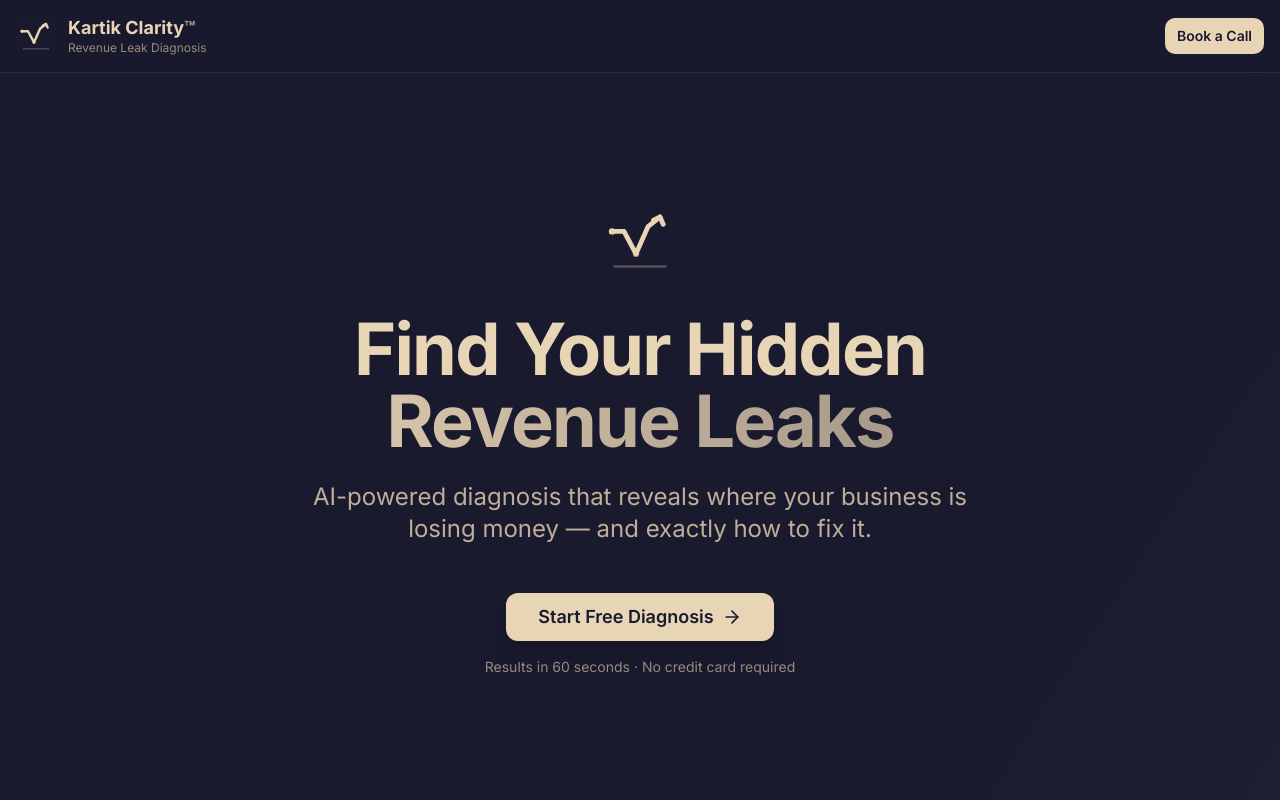
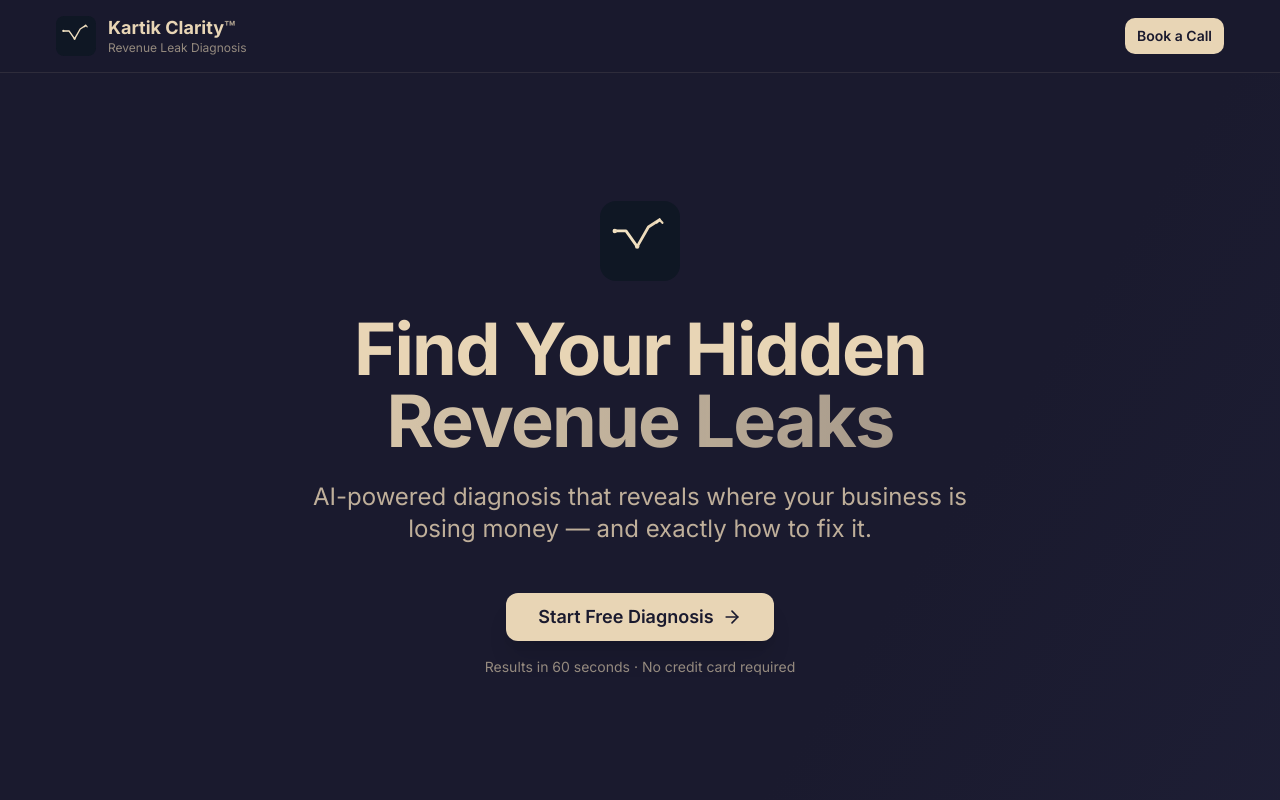
Before and after one commit to kartikr222/kartikclarity.revenueleakdetector, a React (Vite) app: page / in a window 1280 px wide. Shown: the top 800 px of the page. Built offline with nearby package versions, Linux system fonts and the light colour scheme; no server answers.

Commit message:
feat(branding): add optimized SVG branding assets and UI polish

```diff
--- a/index.html
+++ b/index.html
@@ -2,12 +2,9 @@
 <html lang="en">
   <head>
     <meta charset="UTF-8" />
-    <link rel="icon" type="image/x-icon" href="/favicon.ico" />
-    <link rel="icon" type="image/png" sizes="16x16" href="/favicon-16x16.png" />
+    <link rel="icon" href="/assets/logo.svg" type="image/svg+xml">
     <link rel="icon" type="image/png" sizes="32x32" href="/favicon-32x32.png" />
-    <link rel="icon" type="image/png" sizes="192x192" href="/favicon-192x192.png" />
-    <link rel="icon" type="image/png" sizes="512x512" href="/favicon-512x512.png" />
-    <link rel="apple-touch-icon" href="/apple-touch-icon.png" />
+    <link rel="apple-touch-icon" href="/assets/logo.svg" />
     <meta name="viewport" content="width=device-width, initial-scale=1.0" />
 
     <meta name="description" content="Discover hidden revenue leaks in your business with AI-powered diagnosis. Get a comprehensive Revenue Leak Score and actionable recommendations in minutes." />
@@ -18,7 +15,7 @@
     <meta property="og:url" content="https://revenue-leak-diagnosis.vercel.app/" />
     <meta property="og:title" content="Kartik Clarity™ Revenue Leak Diagnosis" />
     <meta property="og:description" content="Discover hidden revenue leaks in your business with AI-powered diagnosis." />
-    <meta property="og:image" content="https://revenue-leak-diagnosis.vercel.app/og-image.png" />
+    <meta property="og:image" content="https://revenue-leak-diagnosis.vercel.app/assets/cover-banner.svg" />
 
     <meta property="twitter:card" content="summary_large_image" />
     <meta property="twitter:url" content="https://revenue-leak-diagnosis.vercel.app/" />
--- a/src/components/Logo.tsx
+++ b/src/components/Logo.tsx
@@ -4,41 +4,6 @@ interface LogoProps {
 
 export default function Logo({ className = "w-12 h-12" }: LogoProps) {
   return (
-    <svg
-      viewBox="0 0 100 100"
-      className={className}
-      xmlns="http://www.w3.org/2000/svg"
-      role="img"
-      aria-label="Kartik Clarity logo"
-    >
-      <rect width="100" height="100" fill="#1A1A2E" rx="22" />
-
-      {/* The revenue leak visualization: line that dips then ascends */}
-      <path
-        d="M 15 38 L 30 38 L 45 66 L 60 32 L 75 20"
-        stroke="#E8D5B5"
-        strokeWidth="6"
-        fill="none"
-        strokeLinecap="round"
-        strokeLinejoin="round"
-      />
-
-      {/* Arrow pointing up (the "fix") */}
-      <path
-        d="M 75 20 L 67 24 M 75 20 L 79 29"
-        stroke="#E8D5B5"
-        strokeWidth="6"
-        fill="none"
-        strokeLinecap="round"
-        strokeLinejoin="round"
-      />
-
-      {/* Leak drop indicator */}
-      <circle cx="45" cy="66" r="4" fill="#E8D5B5" opacity="0.65" />
-      <circle cx="15" cy="38" r="4" fill="#E8D5B5" />
-
-      {/* Bottom accent line */}
-      <line x1="18" y1="82" x2="82" y2="82" stroke="#E8D5B5" strokeWidth="2.5" opacity="0.35" strokeLinecap="round" />
-    </svg>
+    <img src="/assets/logo.svg" className={className} alt="Kartik Clarity logo" />
   )
 }
--- a/src/index.css
+++ b/src/index.css
@@ -38,7 +38,21 @@
     @apply bg-background text-foreground;
     font-family: 'Inter', system-ui, -apple-system, sans-serif;
     font-feature-settings: 'cv02', 'cv03', 'cv04', 'cv11';
+    -webkit-font-smoothing: antialiased;
+    -moz-osx-font-smoothing: grayscale;
+    font-size: 16px;
   }
+}
+
+/* UI polish */
+.container {
+  max-width: 1200px;
+}
+
+.btn-gradient {
+  background: linear-gradient(90deg,#F6E7C7 0%, #E8D5B5 100%);
+  color: #0F1724;
+  box-shadow: 0 6px 18px rgba(8,10,20,0.45);
 }
 
 ::-webkit-scrollbar {
```
Also changed, not shown: public/assets/cover-banner.svg (added), public/assets/logo.svg (added).
